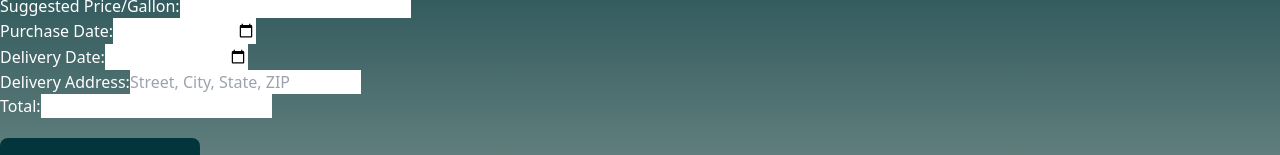
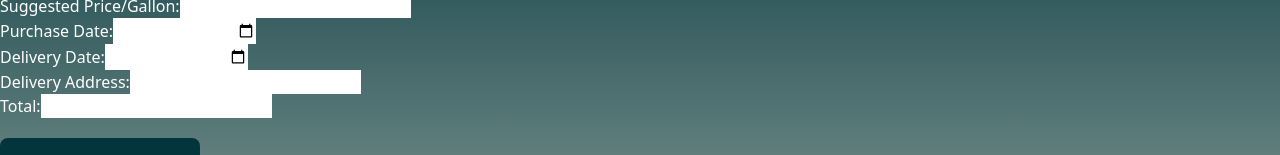
Before and after one commit to daigza09/4353-Spring22, a React (Vite) app in the folder client/: page /FuelForm in a window 1280 px wide. Shown: the part 174-329 px from the top of the page. Built offline with nearby package versions, Linux system fonts and the light colour scheme.

Commit message:
updated fuel form page

```diff
--- a/client/src/pages/FuelForm.jsx
+++ b/client/src/pages/FuelForm.jsx
@@ -9,7 +9,7 @@
         purchaseDate: '',
         pricePerGallon: 0,
         deliveryDate: '',
-        deliveryAddress: '',
+        deliveryAddress: 'temp, test',
         total: 0,
     });
 
@@ -95,7 +95,7 @@
                         purchaseDate: '',
                         pricePerGallon: 0,
                         deliveryDate: '',
-                        deliveryAddress: '',
+                        deliveryAddress: 'temp, test',
                         total: 0,
                     });
                 } else {
@@ -194,7 +194,7 @@
                             type="text"
                             id="deliveryAddress"
                             name="deliveryAddress"
-                            placeholder="Street, City, State, ZIP"
+                            placeholder="temp, test"
                             value={formData.deliveryAddress}
                             onChange={handleChange}
                             className="rounded-md p-2 h-10 text-black w-48"
```
